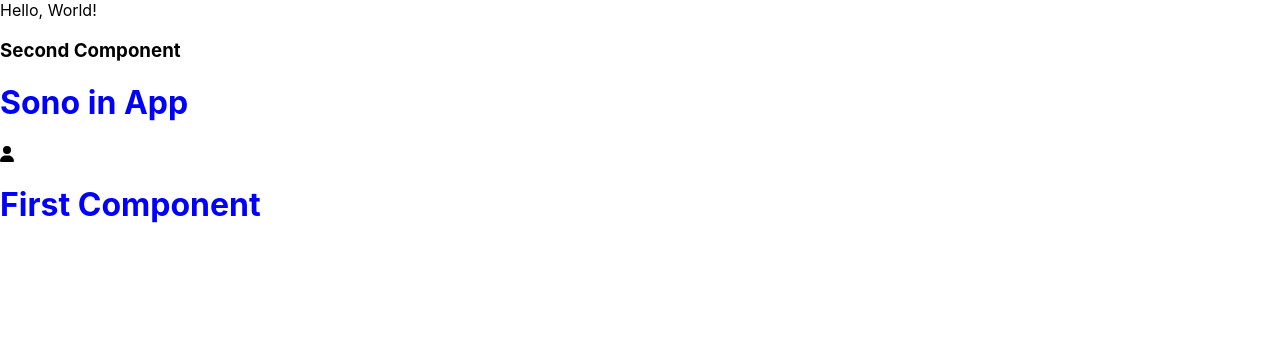
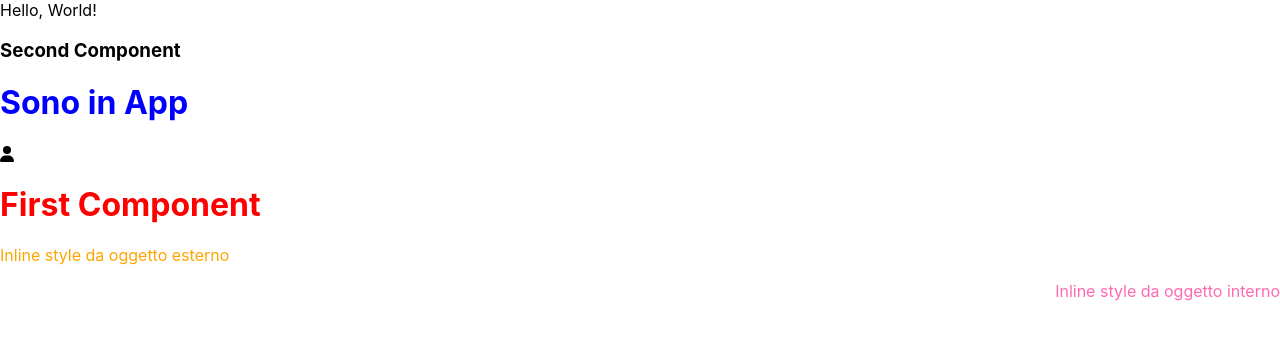
Before and after one commit to Ruma303/react-components, a React (Create React App) app: page / in a window 1280 px wide. Shown: the top 340 px of the page. Built offline with nearby package versions, Linux system fonts and the light colour scheme.

Commit message:
aggiunti stili inline

```diff
--- a/src/FirstComponent.css
+++ b/src/FirstComponent.css
@@ -1,3 +1,7 @@
 h1 {
     color: blue;
 }
+
+.title {
+    color: red;
+}
--- a/src/FirstComponent.js
+++ b/src/FirstComponent.js
@@ -5,10 +5,17 @@ import { faUser } from "@fortawesome/free-solid-svg-icons";
 
 
 const FirstComponent = () => {
+    const myStyle = {
+        color: "orange"
+    }
+    const p1 = 'Inline style da oggetto esterno';
+    const p2 = 'Inline style da oggetto interno';
   return (
     <div>
         <FontAwesomeIcon icon={faUser} />
-        <h1>First Component</h1>
+        <h1 className="title">First Component</h1>
+        <p style={myStyle}>{p1}</p>
+        <p style={{color: "hotpink", textAlign: "end"}}>{p2}</p>
     </div>
   )
 }
```
Also changed, not shown: src/index.css (line endings or trailing spaces).
